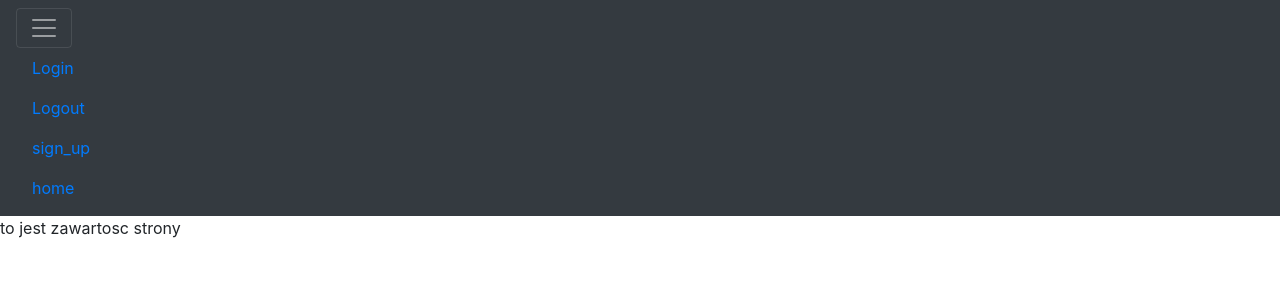
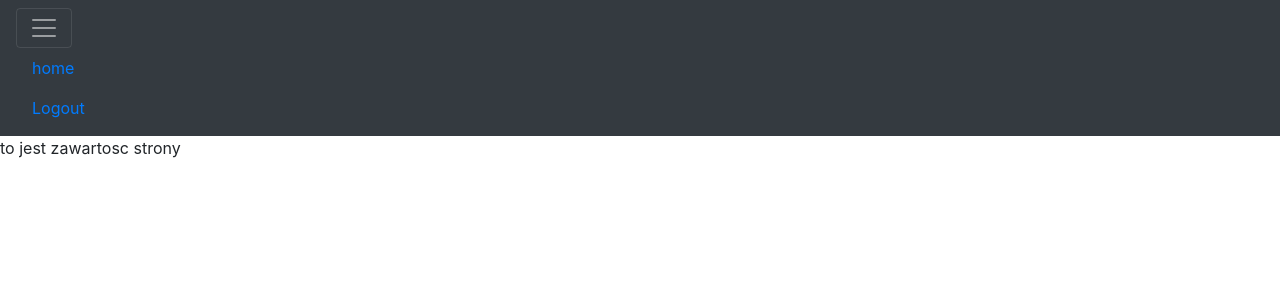
Before and after one commit to Martynisz/WebSiteProject, a Flask app: page / in a window 1280 px wide, after a click that opens the changed part. Shown: the top 300 px of the page. Run offline with Flask 2, Linux system fonts and the light colour scheme; the first user in the database is signed in; some libraries are stand-ins or nearby versions.

Commit message:
strona logowania i podstawy bazy danych

```diff
--- a/trening-michala/Podstrony/logowanie2/templates/auth.py
+++ b/trening-michala/Podstrony/logowanie2/templates/auth.py
@@ -15,7 +15,7 @@ def login():
             login_user(user,remember=True)
             return redirect(url_for("views.home"))
 
-    return render_template("login.html", text="testing",user="michu",bolean=True)
+    return render_template("login.html", text="testing",user=current_user,bolean=True)
 
 
 @auth.route("/logout")
@@ -40,7 +40,7 @@ def sign_up():
 
 
 
-    return render_template("sign_up.html")
+    return render_template("sign_up.html", user=current_user)
 
 def check_email(email):
     warun=True
--- a/trening-michala/Podstrony/logowanie2/templates/base.html
+++ b/trening-michala/Podstrony/logowanie2/templates/base.html
@@ -22,10 +22,15 @@
         <span class="navbar-toggler-icon"></span>
         </button>
         <div class="collapse navbar-collapse" id="navbar">
+           {% if user.is_authenticated %}
+
+           <a class="navbar-item nav-link" id="home" href="/">home</a>
+           <a class="navbar-item nav-link" id="logout" href="/logout">Logout</a>
+           {% else %}
            <a class="navbar-item nav-link" id="login" href="/login">Login</a>
-           <a class="navbar-item nav-link" id="logout" href="/logout">Logout</a>
            <a class="navbar-item nav-link" id="sign_up" href="/sign_up">sign_up</a>
-           <a class="navbar-item nav-link" id="home" href="/">home</a>
+            {% endif %}
+
         </div>
 
         </nav>
--- a/trening-michala/Podstrony/logowanie2/templates/views.py
+++ b/trening-michala/Podstrony/logowanie2/templates/views.py
@@ -5,4 +5,4 @@ views=Blueprint("views",__name__)
 @views.route('/')
 @login_required
 def home():
-    return render_template("home.html")
+    return render_template("home.html",user=current_user)
```
